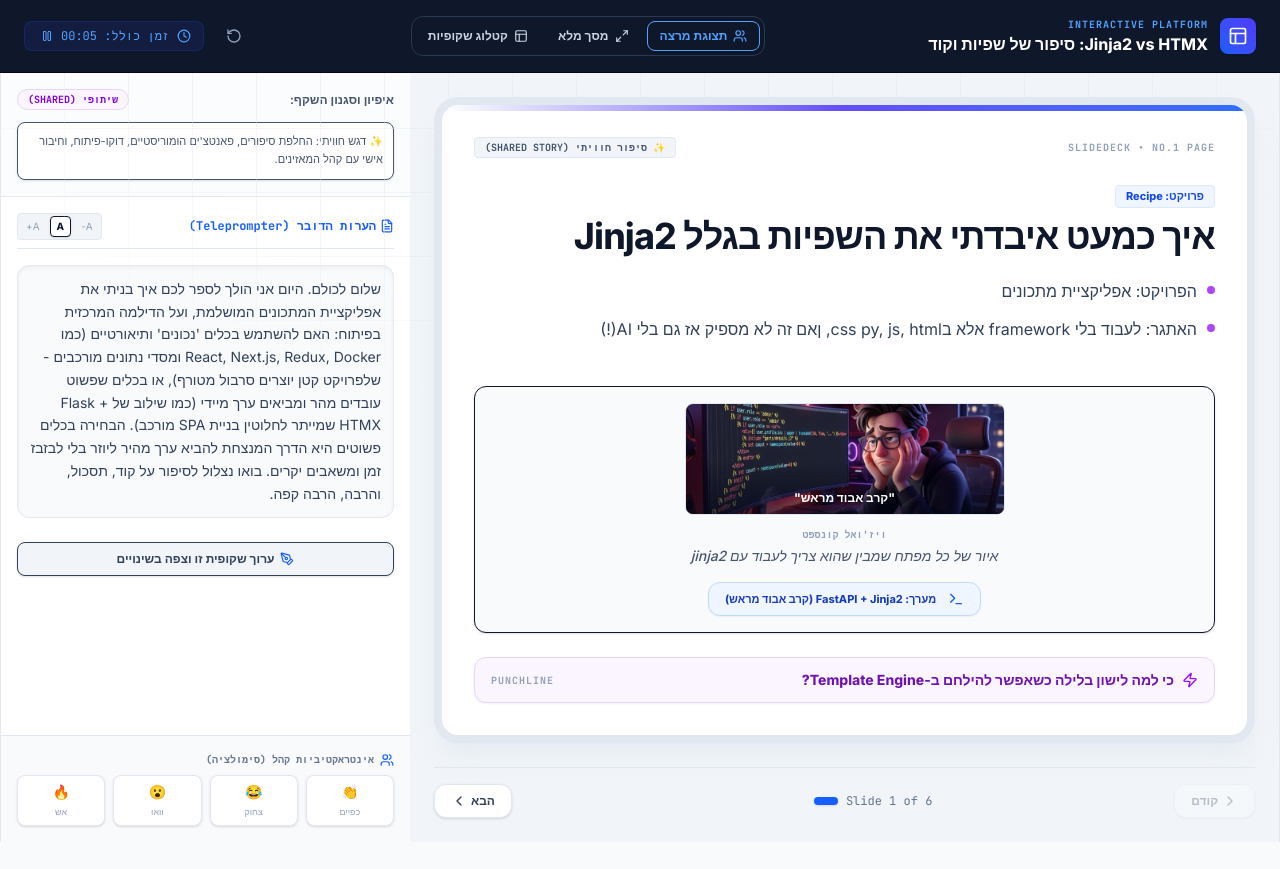
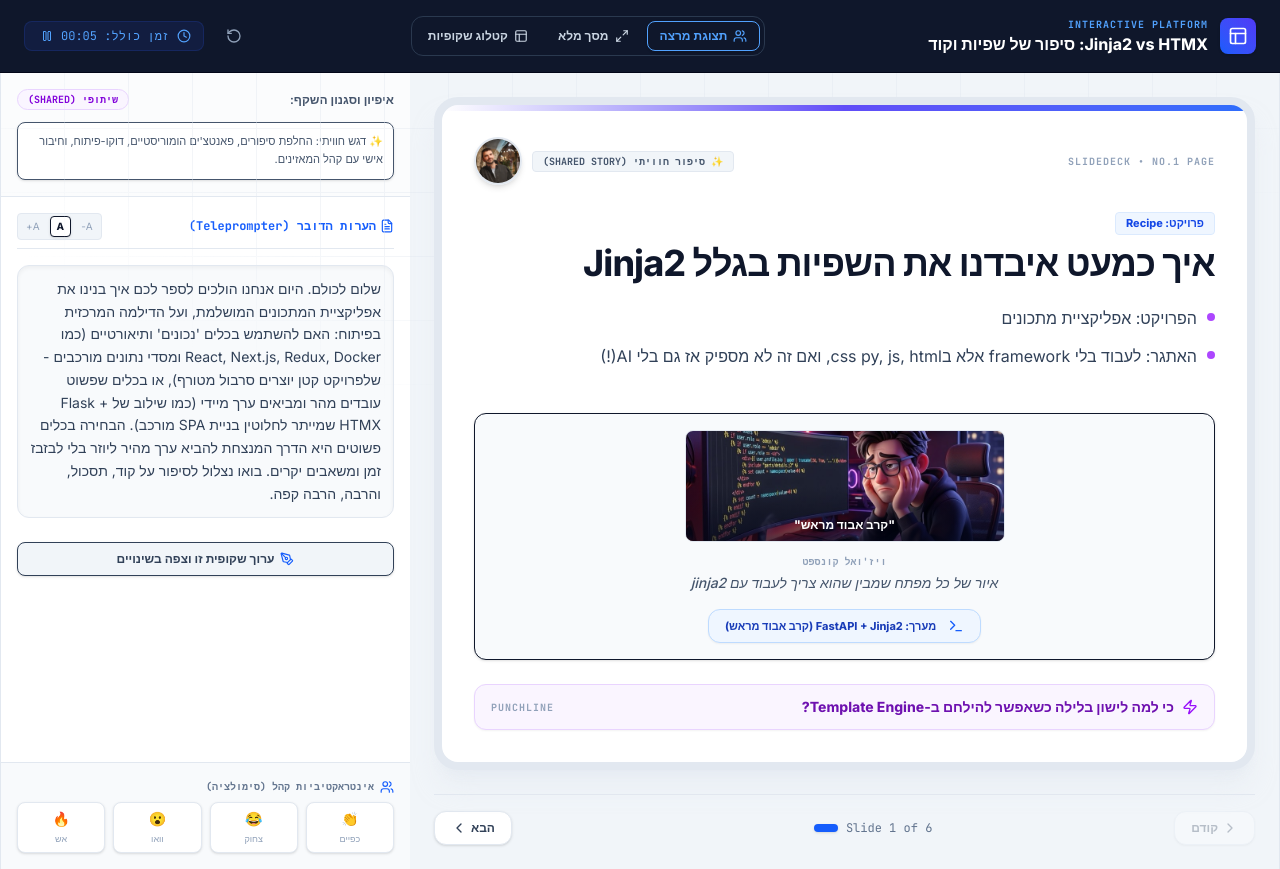
Before and after one commit to David-Beninson/recipe_presentation, a React (Vite) app: page / in a window 1280 px wide. Before the commit the page ends 842 px from the top, so only its background shows below. Built offline with nearby package versions, Linux system fonts and the light colour scheme.

Commit message:
add oliver + we and not me

```diff
--- a/src/App.tsx
+++ b/src/App.tsx
@@ -2,6 +2,8 @@
 import { initialSlides } from "./slidesData";
 import { SlideData, SlidePersona } from "./types";
 import exhaustedDeveloperJinja from "../assets/exhausted_developer_jinja.jpg";
+import oliverImg from "../assets/oliver.jpg";
+
 import {
   JinjaTemplateSandbox,
   AIChefSandbox,
@@ -637,9 +639,16 @@
           SLIDEDECK • NO.{slide.number} PAGE
         </span>
 
-        <span className="text-[10px] bg-slate-100 border border-slate-200 text-slate-600 px-2.5 py-0.5 rounded font-mono font-bold">
-          {skin.indicatorBubble}
-        </span>
+        <div className="flex items-center gap-2.5">
+          <span className="text-[10px] bg-slate-100 border border-slate-200 text-slate-600 px-2.5 py-0.5 rounded font-mono font-bold">
+            {skin.indicatorBubble}
+          </span>
+          <img
+            src={oliverImg}
+            alt="Oliver"
+            className="w-12 h-12 rounded-full border-2 border-slate-200 shadow-md object-cover"
+          />
+        </div>
       </div>
 
       {/* Main Slide Grid layout Content panel */}
--- a/src/slidesData.ts
+++ b/src/slidesData.ts
@@ -4,18 +4,18 @@
   {
     id: 1,
     number: 1,
-    title: "איך כמעט איבדתי את השפיות בגלל Jinja2",
+    title: "איך כמעט איבדנו את השפיות בגלל Jinja2",
     persona: "shared",
     concept: "איור של כל מפתח שמבין שהוא צריך לעבוד עם jinja2",
     content: {
       subheading: "פרויקט: Recipe ",
       points: [
         "הפרויקט: אפליקציית מתכונים",
-        "האתגר: לעבוד בלי framework אלא בcss py, js, html, ןאם זה לא מספיק אז גם בלי AI(!)",
+        "האתגר: לעבוד בלי framework אלא בcss py, js, html, ואם זה לא מספיק אז גם בלי AI(!)",
       ],
       punchline: "כי למה לישון בלילה כשאפשר להילחם ב-Template Engine?"
     },
-    speakerNotes: "שלום לכולם. היום אני הולך לספר לכם איך בניתי את אפליקציית המתכונים המושלמת, ועל הדילמה המרכזית בפיתוח: האם להשתמש בכלים 'נכונים' ותיאורטיים (כמו React, Next.js, Redux, Docker ומסדי נתונים מורכבים - שלפרויקט קטן יוצרים סרבול מטורף), או בכלים שפשוט עובדים מהר ומביאים ערך מיידי (כמו שילוב של Flask + HTMX שמייתר לחלוטין בניית SPA מורכב). הבחירה בכלים פשוטים היא הדרך המנצחת להביא ערך מהיר ליוזר בלי לבזבז זמן ומשאבים יקרים. בואו נצלול לסיפור על קוד, תסכול, והרבה, הרבה קפה."
+    speakerNotes: "שלום לכולם. היום אנחנו הולכים לספר לכם איך בנינו את אפליקציית המתכונים המושלמת, ועל הדילמה המרכזית בפיתוח: האם להשתמש בכלים 'נכונים' ותיאורטיים (כמו React, Next.js, Redux, Docker ומסדי נתונים מורכבים - שלפרויקט קטן יוצרים סרבול מטורף), או בכלים שפשוט עובדים מהר ומביאים ערך מיידי (כמו שילוב של Flask + HTMX שמייתר לחלוטין בניית SPA מורכב). הבחירה בכלים פשוטים היא הדרך המנצחת להביא ערך מהיר ליוזר בלי לבזבז זמן ומשאבים יקרים. בואו נצלול לסיפור על קוד, תסכול, והרבה, הרבה קפה."
   },
   {
     id: 2,
@@ -29,7 +29,7 @@
         "החלום: Async, ביצועי שיא, תקנים מודרניים בלתי מתפשרים",
         "המציאות: מאבק מתמשך ב-Event Loop של Asyncio, איבודי State קבועים, וכמויות קוד JS מיותרות ב-Frontend"
       ],
-      punchline: "חשבתי שזה הולך להיות מטורף! אבל הבנתי מהר מאוד שזה הופך לפצצה מתקתקת."
+      punchline: "חשבנו שזה הולך להיות מטורף! אבל הבנו מהר מאוד שזה הופך לפצצה מתקתקת."
     },
     speakerNotes: "בהתחלה הכל היה ורוד. FastAPI הוא כלי מדהים. אבל אז הגיע ה-Frontend. Jinja2 בתוך ה-Event Loop של FastAPI זה קצת כמו לנסות לחבר מנוע של פרארי לאופניים עם גלגלים מרובעים. זה פשוט לא זרם."
   },
@@ -43,12 +43,12 @@
       subheading: "שבירת המוסכמות של 2026",
       points: [
         "הבעיה: רענון מלא של הדף (Full Page Reloads) על כל לייק או הוספת מרכיב",
-        "התחושה: הרגשתי שאני חוזר בזמן לשנת 2005",
+        "התחושה: הרגשנו שאנחנו חוזרים בזמן לשנת 2005",
         "השינוי: נפרדים מה-Overhead. המעבר המהיר ל-Flask + HTMX"
       ],
       punchline: "השידוך המושלם: Flask פשוט וקל + HTMX לאינטראקטיביות חלקה."
     },
-    speakerNotes: "כשהבנתי שכל לחיצה מרעננת לי את כל הדף, אמרתי: 'די'. לא בשביל זה פיתחו אינטרנט. הייתי צריך משהו קליל, מהיר, וסקסי. מצאתי את HTMX, וזה פשוט שינה הכל. פתאום ה-Partials התחילו לעבוד, והדף התחיל להגיב כאילו יש לו אישיות משלו."
+    speakerNotes: "כשהבנו שכל לחיצה מרעננת לנו את כל הדף, אמרנו: 'די'. לא בשביל זה פיתחו אינטרנט. היינו צריכים משהו קליל, מהיר, וסקסי. מצאנו את HTMX, וזה פשוט שינה הכל. פתאום ה-Partials התחילו לעבוד, והדף התחיל להגיב כאילו יש לו אישיות משלו."
   },
   {
     id: 4,
@@ -65,7 +65,7 @@
       ],
       punchline: "ממחשב ביתי שקט."
     },
-    speakerNotes: "החלק המעניין הוא שבמקום להשתמש ב-API של חברות גדולות ולבזבז כסף וטוקנים, הורדתי מודל LLM מקומי למחשב שלי בבית. חיברתי אותו החוצה לאינטרנט באמצעות ngrok כדי שהאפליקציה שלי תוכל לגשת אליו. אבל הייתה בעיה: המודל המקומי הגיע גנרי לחלוטין ובלי שום אופי. פתרתי את זה על ידי הזרקת System Prompt קשיח שהפך אותו לשף מקצועי עם אופי ייחודי שמחזיר רק JSON מובנה בלי לברבר."
+    speakerNotes: "החלק המעניין הוא שבמקום להשתמש ב-API של חברות גדולות ולבזבז כסף וטוקנים, הורדנו מודל LLM מקומי למחשב שלנו בבית. חיברנו אותו החוצה לאינטרנט באמצעות ngrok כדי שהאפליקציה שלנו תוכל לגשת אליו. אבל הייתה בעיה: המודל המקומי הגיע גנרי לחלוטין ובלי שום אופי. פתרנו את זה על ידי הזרקת System Prompt קשיח שהפך אותו לשף מקצועי עם אופי ייחודי שמחזיר רק JSON מובנה בלי לברבר."
   },
   {
     id: 5,
@@ -78,27 +78,27 @@
       points: [
         "הדילמה? האם זה מוסרי לתת לשני בנים לכתוב מאגר מתכונים מאפס?",
         "הפתרון: שימוש ב-API ציבורי חינמי מובנה (Spoonacular) שפתר את כל הצורך בנתונים",
-        "החיסכון: לא רק שלא צריך לגרד מתכונים מהאינטרנט או להשתמש בטוקנים של AI, בכמה דקות יש לי אלפי מתוכנים"
+        "החיסכון: לא רק שלא צריך לגרד מתכונים מהאינטרנט או להשתמש בטוקנים של AI, בכמה דקות יש לנו אלפי מתכונים"
       ],
-      punchline: "לא המצאתי את הגלגל, פשוט השתמשתי בו כדי לנסוע מהר יותר."
+      punchline: "לא המצאנו את הגלגל, פשוט השתמשנו בו כדי לנסוע מהר יותר."
     },
-    speakerNotes: "האמת? רציתי לבנות מאגר מתכונים מאפס. ואז, מזל גדול, מצאתי API קיים. הייתי יכול להיות 'גיבור' ולבזבז חודשיים על הדאטה, אבל בחרתי להיות חכם. השתמשתי בקיים, והתפניתי לעשות את הקסם שלי ב-UI."
+    speakerNotes: "האמת? רצינו לבנות מאגר מתכונים מאפס. ואז, מזל גדול, מצאנו API קיים. היינו יכולים להיות 'גיבורים' ולבזבז חודשיים על הדאטה, אבל בחרנו להיות חכמים. השתמשנו בקיים, והתפנינו לעשות את הקסם שלנו ב-UI."
   },
   {
     id: 6,
     number: 6,
-    title: "סיכום – מה למדתי מזה",
+    title: "סיכום – מה למדנו מזה",
     persona: "shared",
     concept: "תמונה או איור של קוד מסודר ויפה המותקן ב-Vercel עם מדד מהירות ירוק ועגול.",
     content: {
       subheading: "תובנות לדרך",
       points: [
         "מחקר מקדים לפני המקלדת: לבצע חקירה והתאמת כלים אמיתית במקום לרוץ לכתוב קוד על כלי מוכר (Flask vs FastAPI)",
-        "במקום Vibe Coding: לכתוב ולהבין קוד בעצמי לעומק, מלמד הרבה יותר מרק לעשות קוד ריוויו",
+        "במקום Vibe Coding: לכתוב ולהבין קוד בעצמנו לעומק, מלמד הרבה יותר מרק לעשות קוד ריוויו",
         "לכתוב קומנטים זה קריטי עלמנת שנוכל להסביר את הקוד ולא להתקל במיוחד בכתיבת קוד יחד עם שותף"
       ],
       punchline: "הקוד הכי טוב הוא זה שקל לקרוא, להסביר ולתחזק."
     },
-    speakerNotes: "לסיכום, שלושת הדברים העיקריים שלקחתי מהפרויקט: קודם כל, לעשות מחקר קטן ולהבין איזה כלי הכי מתאים למטרה לפני שרצים למקלדת. שנית, לכתוב ולהבין קוד בעצמי ולא להיגרר ל-Vibe Coding ללא שליטה. ולסיום – לכתוב קוד ברור ומתועד היטב, כאילו אני מסביר אותו לחבר שלי. תודה רבה לכולם!"
+    speakerNotes: "לסיכום, שלושת הדברים העיקריים שלקחנו מהפרויקט: קודם כל, לעשות מחקר קטן ולהבין איזה כלי הכי מתאים למטרה לפני שרצים למקלדת. שנית, לכתוב ולהבין קוד בעצמנו ולא להיגרר ל-Vibe Coding ללא שליטה. ולסיום – לכתוב קוד ברור ומתועד היטב, כאילו אנחנו מסבירים אותו לחבר. תודה רבה לכולם!"
   }
 ];
```
Also changed, not shown: assets/oliver.jpg (added).
